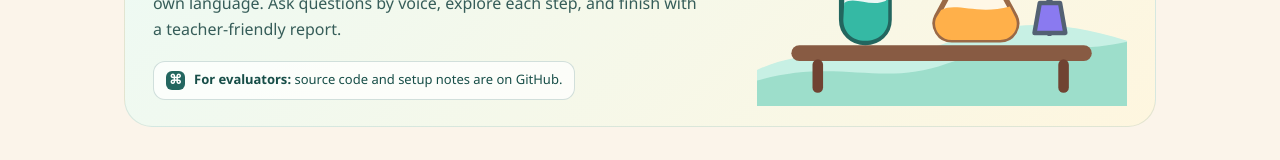
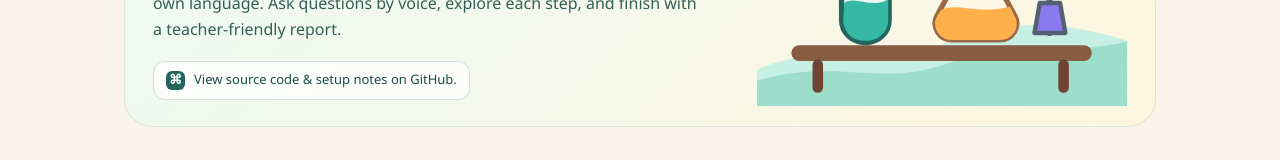
Before and after one commit to samyuktha-12/prayog, a React (Vite) app in the folder frontend/: page / in a window 1280 px wide. Shown: the part 264-424 px from the top of the page. Built offline with nearby package versions, Linux system fonts and the light colour scheme; no server answers.

Commit message:
Simplify GitHub note wording

```diff
--- a/frontend/src/screens/Home.jsx
+++ b/frontend/src/screens/Home.jsx
@@ -79,7 +79,7 @@ export default function Home({ session, updateSession, navigate }) {
           </p>
           <a className="evaluator-note" href={GITHUB_REPO_URL} target="_blank" rel="noreferrer">
             <span aria-hidden="true">⌘</span>
-            <span><strong>For evaluators:</strong> source code and setup notes are on GitHub.</span>
+            <span>View source code &amp; setup notes on GitHub.</span>
           </a>
         </div>
         <LabIllustration />
```
